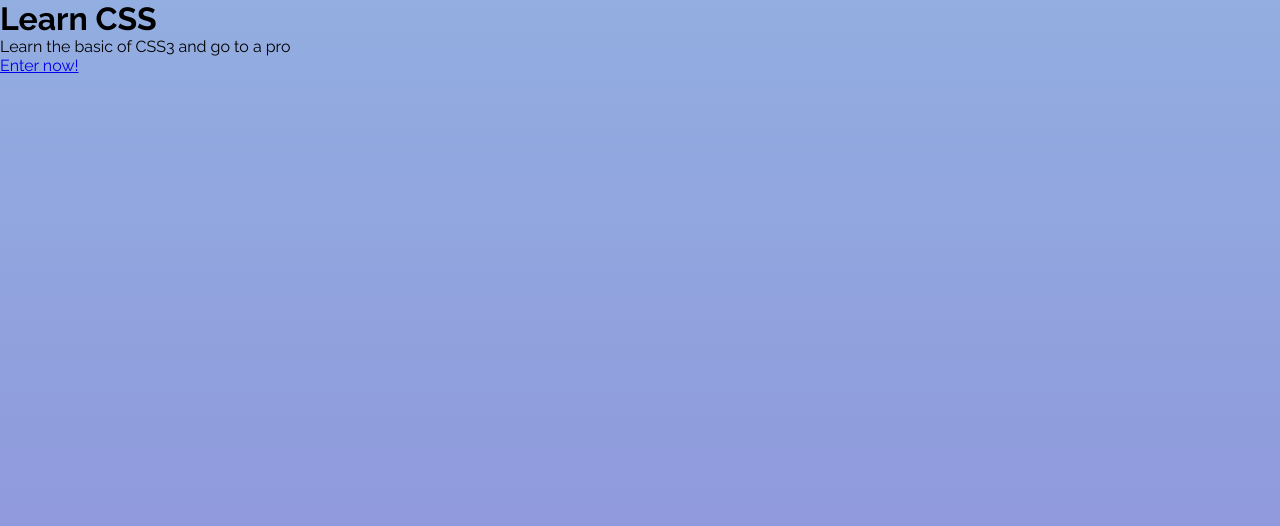
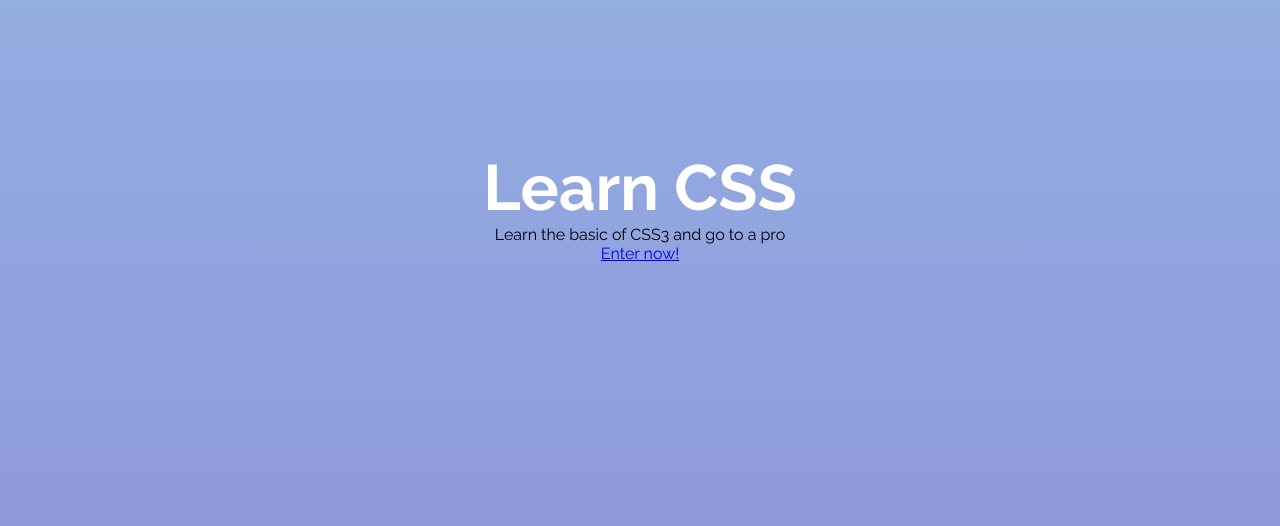
Before and after one commit to callmeFurok/simple-wave-landingpage, a plain HTML site: page index.html in a window 1280 px wide. Drawn offline with Linux system fonts and the light colour scheme.

Commit message:
add styles to hero

```diff
--- a/style.css
+++ b/style.css
@@ -16,4 +16,15 @@ body {
     background-image: linear-gradient(180deg, rgba(39, 93, 194, 0.5) 0%, rgba(29, 32, 182, 0.5) 100%), url("img/hero-business.jpg");
     background-position: center;
     background-size: cover;
+    padding-top: .1px;
 }
+
+.container-text {
+    text-align: center;
+    margin-top: 150px;
+}
+
+.hero__title {
+    font-size: 4rem;
+    color: white;
+}
```
